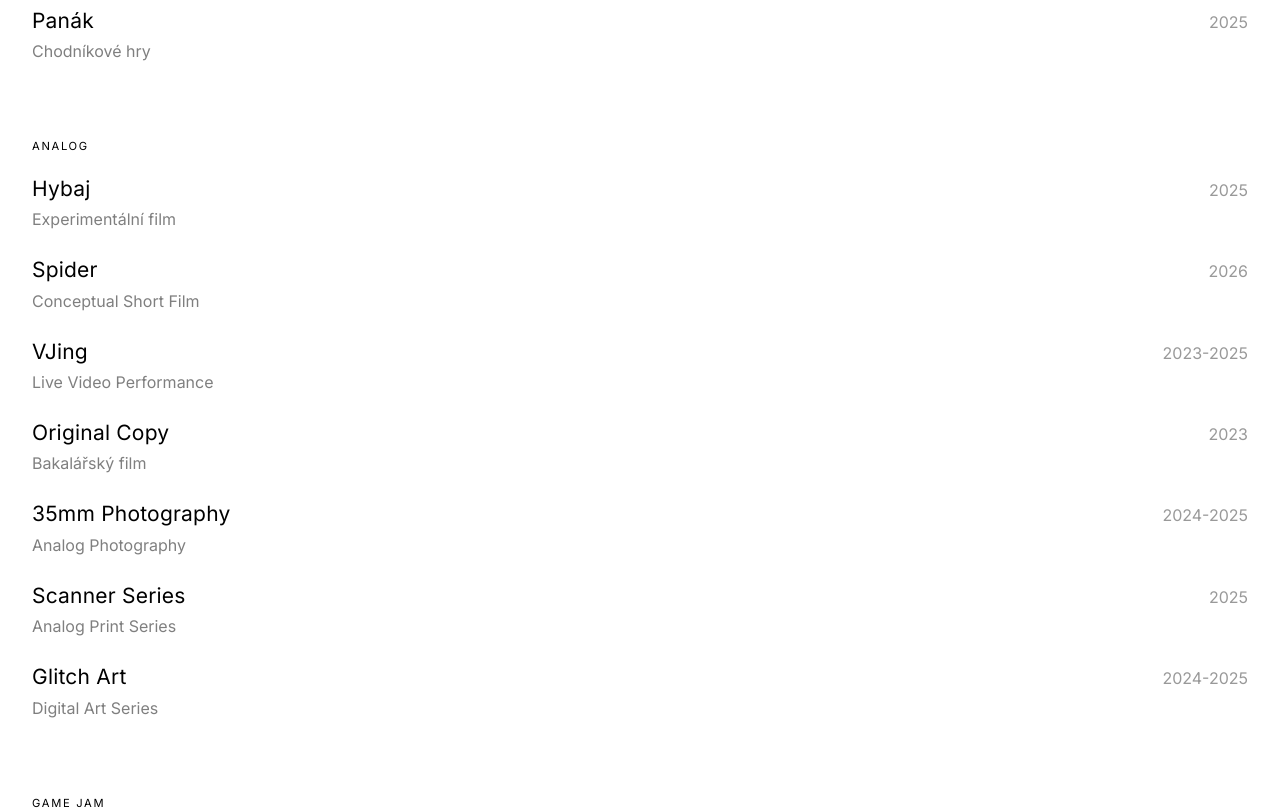
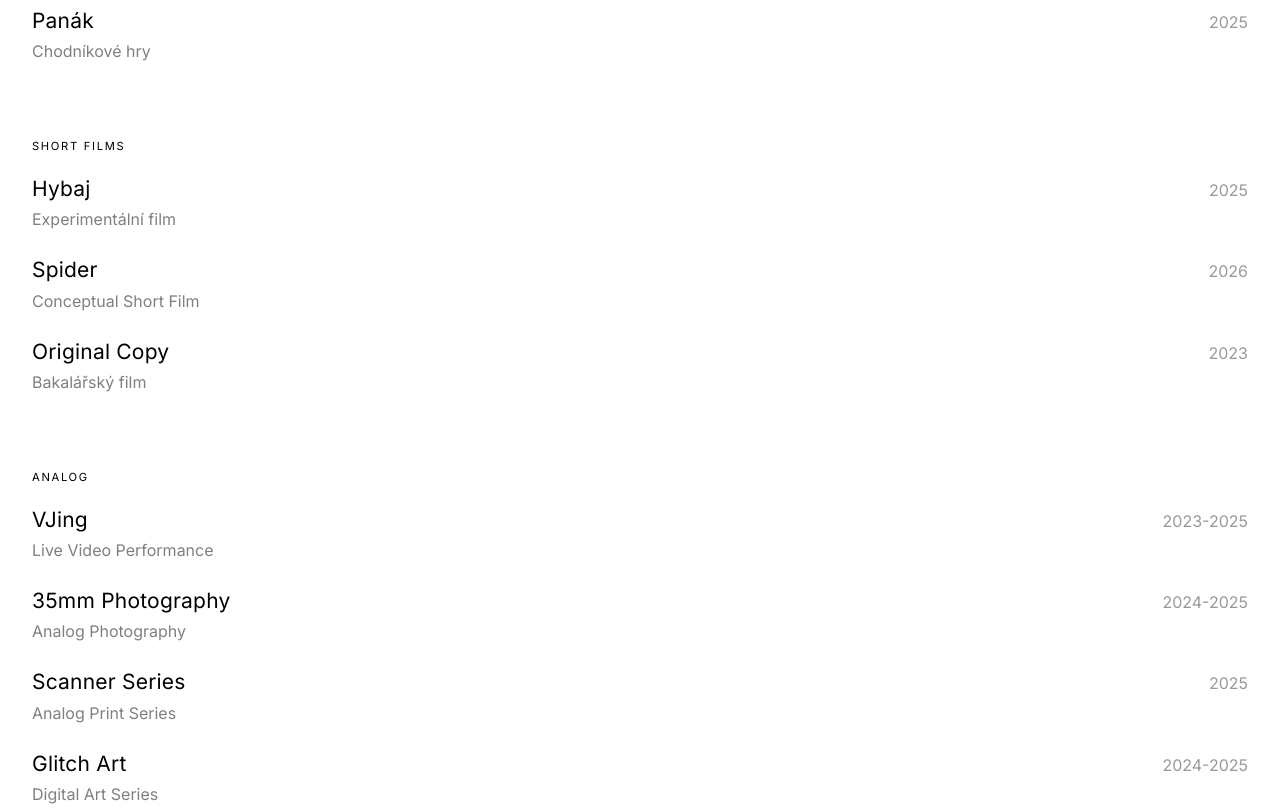
Before and after one commit to martintomekvfx/martintomekvfx.github.io, a React (Vite) app: page / in a window 1280 px wide. Shown: the part 2760-3570 px from the top of the page. Built offline with nearby package versions, Linux system fonts and the light colour scheme; a web font is replaced by a local one.

Commit message:
Update: styles, cursors, project structure, and home page

```diff
--- a/src/data/projects.js
+++ b/src/data/projects.js
@@ -5,22 +5,25 @@
 //
 // Categories:
 // - guerilla: Guerilla art interventions
+// - shortfilms: Short films and video works
 // - analog: Physical/analog projects
 // - gamejam: Game jam projects
 // - collective: Collaborative projects
 
 // Import from category indexes
 import { guerillaProjects } from './projects/guerilla/index.js';
+import { shortfilmsProjects } from './projects/shortfilms/index.js';
 import { analogProjects } from './projects/analog/index.js';
 import { gamejamProjects } from './projects/gamejam/index.js';
 import { collectiveProjects } from './projects/collective/index.js';
 
 // Re-export for use in components
-export { guerillaProjects, analogProjects, gamejamProjects, collectiveProjects };
+export { guerillaProjects, shortfilmsProjects, analogProjects, gamejamProjects, collectiveProjects };
 
 // Combined list of all projects
 export const allProjects = [
   ...guerillaProjects,
+  ...shortfilmsProjects,
   ...analogProjects,
   ...gamejamProjects,
   ...collectiveProjects,
@@ -42,6 +45,7 @@ export const getProjectsByStatus = (status) => {
 // Category metadata
 export const categoryLabels = {
   guerilla: 'Guerilla',
+  shortfilms: 'Short Films',
   analog: 'Analog',
   gamejam: 'Game Jam',
   collective: 'Collective',
@@ -49,6 +53,7 @@ export const categoryLabels = {
 
 export const categoryDescriptions = {
   guerilla: 'Intervence ve veřejném prostoru, tactical urbanism, street art',
+  shortfilms: 'Krátké filmy a videoeseje',
   analog: 'Fyzická tvorba, VJing, analogová fotografie, objekty',
   gamejam: 'Herní projekty z game jamů a experimentální hry',
   collective: 'Kolaborativní projekty a společná tvorba',
--- a/src/data/projects/analog/trees.js
+++ b/src/data/projects/analog/trees.js
@@ -18,7 +18,7 @@ export default {
     customLayout: 'hybaj-film',
 
     // Custom animated cursor using small optimized version
-    customCursor: '/projects/trees/cursor.gif',
+    customCursor: '/projects/trees/cursor_animated.gif',
 
     // Bilingual descriptions - Short
     descriptionCz: `Vánoční stromek roste dvanáct let. V domácnosti stráví několik týdnů. Pak leží u popelnic. Intervence zviditelňuje tato místa jako pohřebiště. Červený odvar z řepy na čerstvých řezech. Obraz nevyžaduje vysvětlení.`,
--- /dev/null
+++ b/src/data/projects/shortfilms/index.js
@@ -0,0 +1,12 @@
+// Short Films Index
+// Import all short film projects from individual files
+
+import hybaj from '../analog/hybaj.js';
+import spider from '../analog/spider.js';
+import originalCopy from '../analog/original-copy.js';
+
+export const shortfilmsProjects = [
+    hybaj,
+    spider,
+    originalCopy,
+];
--- a/src/index.css
+++ b/src/index.css
@@ -2011,6 +2011,17 @@ a:hover {
   overflow-x: hidden;
 }
 
+/* Custom cursor - hide system cursor */
+.hybaj-layout.custom-cursor-active,
+.hybaj-layout.custom-cursor-active * {
+  cursor: none !important;
+}
+
+.hybaj-layout.custom-cursor-active a,
+.hybaj-layout.custom-cursor-active button {
+  cursor: none !important;
+}
+
 /* Override global border-radius for this layout */
 .hybaj-layout,
 .hybaj-layout * {
--- a/src/pages/Home.jsx
+++ b/src/pages/Home.jsx
@@ -2,6 +2,7 @@ import { Link } from 'react-router-dom';
 import { motion } from 'framer-motion';
 import {
     guerillaProjects,
+    shortfilmsProjects,
     analogProjects,
     gamejamProjects,
     collectiveProjects
@@ -14,6 +15,7 @@ function Home() {
     );
 
     const activeGuerilla = filterActive(guerillaProjects);
+    const activeShortfilms = filterActive(shortfilmsProjects);
     const activeAnalog = filterActive(analogProjects);
     const activeGamejam = filterActive(gamejamProjects);
     const activeCollective = filterActive(collectiveProjects);
@@ -212,6 +214,7 @@ function Home() {
                     </motion.h2>
 
                     <CategorySection title="GUERILLA" projects={activeGuerilla} />
+                    <CategorySection title="SHORT FILMS" projects={activeShortfilms} />
                     <CategorySection title="ANALOG" projects={activeAnalog} />
                     <CategorySection title="GAME JAM" projects={activeGamejam} />
                     <CategorySection title="COLLECTIVE" projects={activeCollective} />
--- a/src/pages/Project.jsx
+++ b/src/pages/Project.jsx
@@ -697,8 +697,8 @@ function HybajFilmLayout({ project }) {
     }, [project.customCursor]);
 
     return (
-        <div className="hybaj-layout">
-            {/* Animated Cursor - decorative only, doesn't block clicks */}
+        <div className={`hybaj-layout ${project.customCursor ? 'custom-cursor-active' : ''}`}>
+            {/* Animated Cursor - follows mouse, hides system cursor */}
             {project.customCursor && cursorVisible && (
                 <div
                     className="animated-cursor"
@@ -710,11 +710,9 @@ function HybajFilmLayout({ project }) {
                         height: 32,
                         pointerEvents: 'none',
                         zIndex: 9999,
-                        borderRadius: '50%',
-                        overflow: 'hidden',
                     }}
                 >
-                    <img src={project.customCursor} alt="" style={{ width: '100%', height: '100%', objectFit: 'cover' }} />
+                    <img src={project.customCursor} alt="" style={{ width: '100%', height: '100%' }} />
                 </div>
             )}
             {/* Frameless Video Hero */}
```
Also changed, not shown: src/data/projects/analog/index.js (+1 -6 lines), public/projects/trees/cursor_animated.gif (added).
